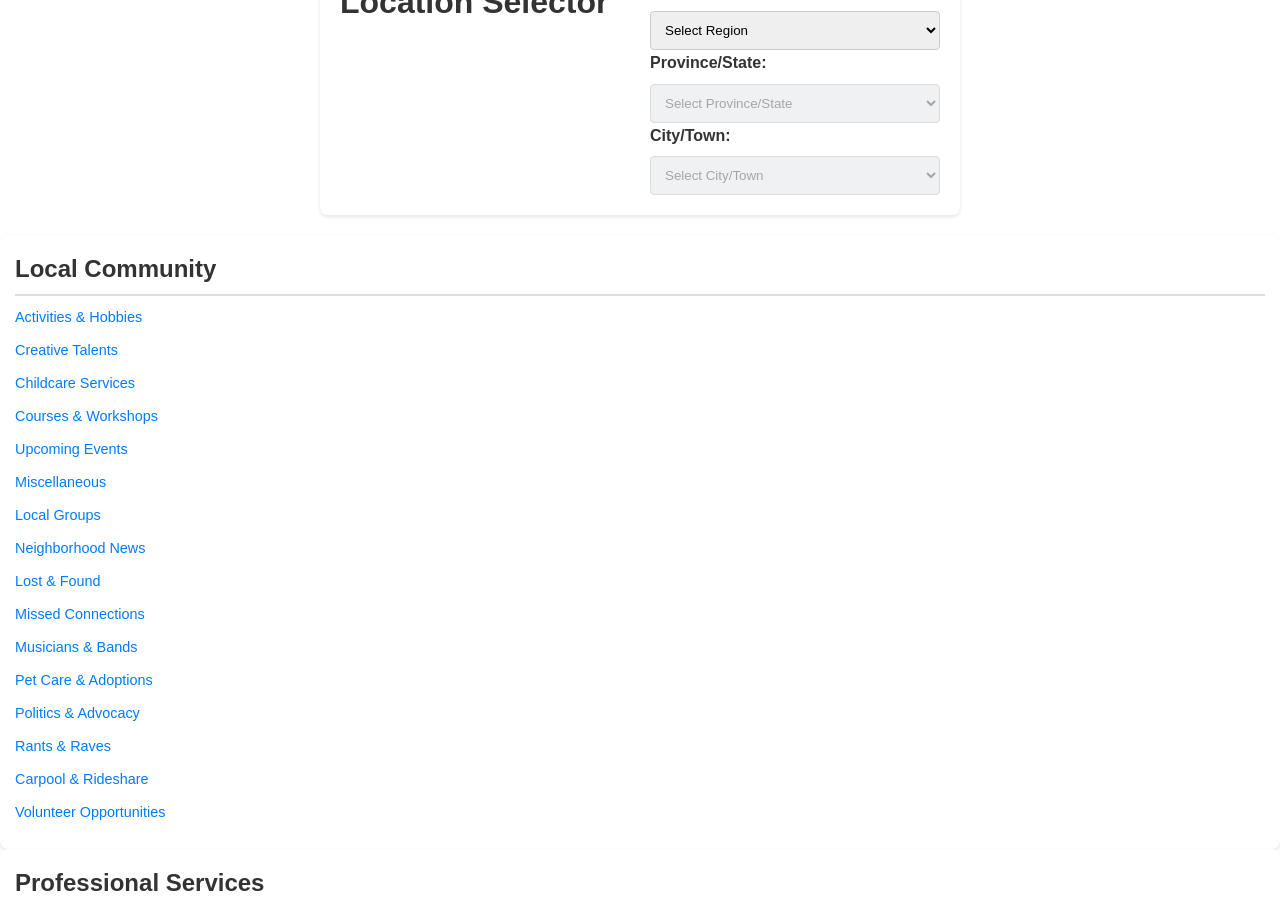
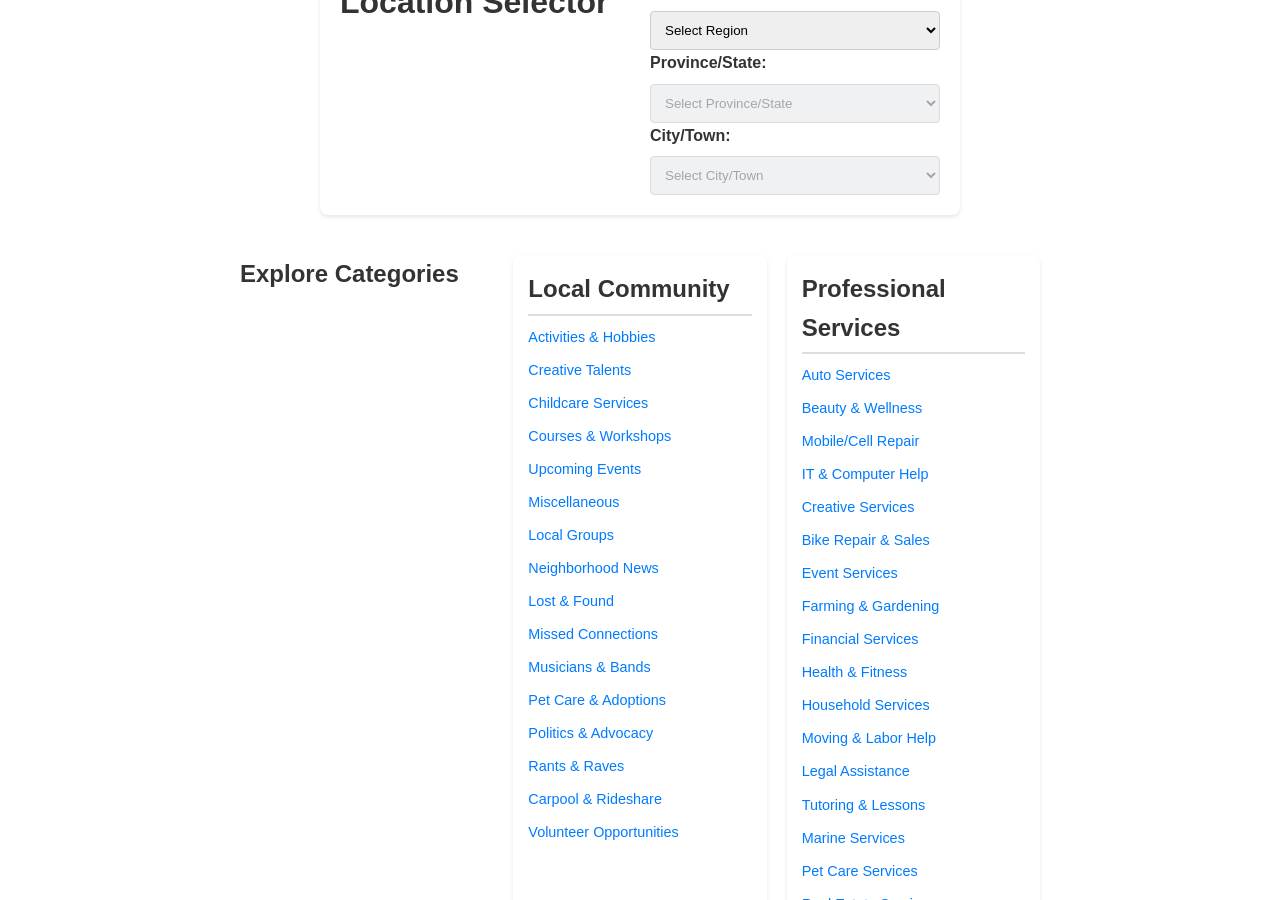
Before and after one commit to m-cochran/Randomerr, a Jekyll site: the page built from hub.md, in a window 1280 px wide and 900 px high, scrolled down 449 px. Built offline with Jekyll 4.4.1, drawn with Linux system fonts in a browser that asks for light colours.

Commit message:
Update hub.md

```diff
--- a/hub.md
+++ b/hub.md
@@ -235,6 +235,10 @@
     });
   });
 </script>
+
+
+<div class="categories-section">
+  <h2>Explore Categories</h2>
 
 
   <div class="category-group">
```
